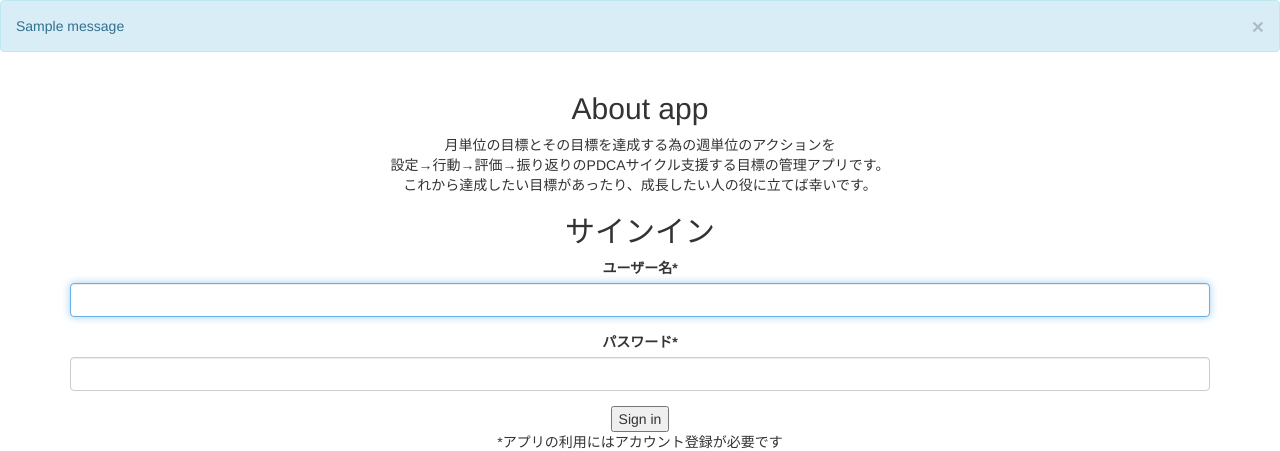
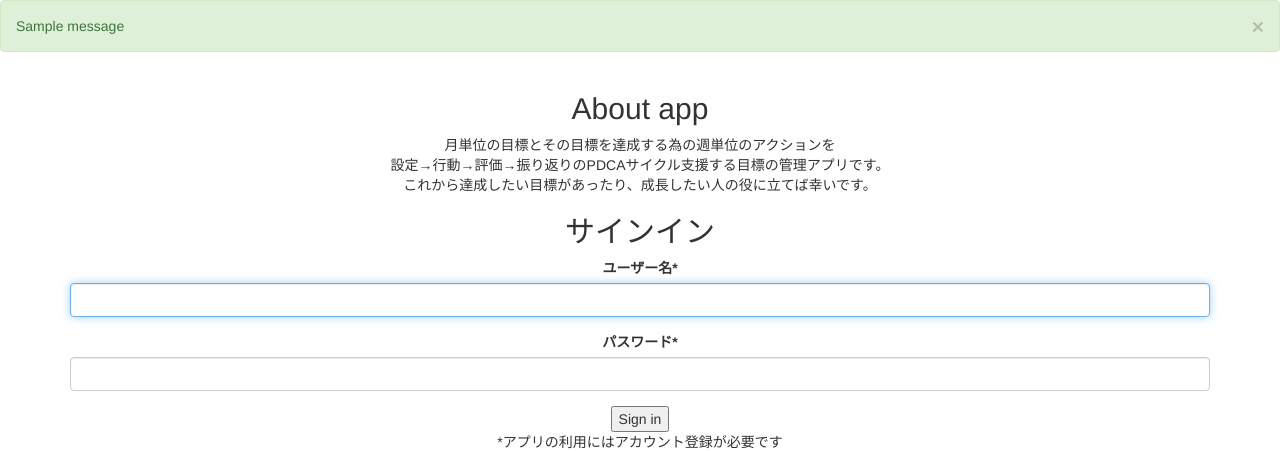
Before and after one commit to Yj-Satoshi/self_management, a Django app: page / in a window 1280 px wide. Shown: the part 70-521 px from the top of the page. Run offline with Django 3.2, Linux system fonts and the light colour scheme; tables that the repository leaves empty hold one stand-in row (values such as "Sample post"); one stand-in notice (Sample message) is shown; some libraries are stand-ins or nearby versions.

Commit message:
アカウント登録失敗時のメッセージ表示実装

```diff
--- a/account/templates/account/base.html
+++ b/account/templates/account/base.html
@@ -41,16 +41,15 @@
   </header>
   <div class="all_content">
     {% if messages %}
-    <div class="alert alert-info">
-            <div class="message-body">
-                {% for message in messages %}
-                <div class=""> {{ message }}  <button type="button" class="close" data-dismiss="alert" aria-label="Close">
-                  <span aria-hidden="true">&times;</span>
-                </button></div>
-
-                {% endfor %}
-            </div>
+    {% for message in messages %}
+    <div class="alert alert-{{ message.tags }}">
+        <div class="message-body">
+            <div class=""> {{ message }}  <button type="button" class="close" data-dismiss="alert" aria-label="Close">
+              <span aria-hidden="true">&times;</span>
+            </button></div>
+        </div>
     </div>
+    {% endfor %}
     {% endif %}
   {% block body %}
 
--- a/account/views.py
+++ b/account/views.py
@@ -48,6 +48,7 @@ def signup(request):
             return redirect('/')
         else:
             form = SignUpForm()
+            messages.error(request, "アカウント作成に失敗しました。もう一度入力下さい。")
     return render(request, 'account/signup.html', {'form': form})
 
 
--- a/config/settings.py
+++ b/config/settings.py
@@ -10,6 +10,7 @@ For the full list of settings and their values, see
 https://docs.djangoproject.com/en/3.1/ref/settings/
 """
 import os
+from django.contrib.messages import constants as messages
 import dj_database_url
 import django_heroku
 
@@ -155,6 +156,9 @@ SASS_TEMPLATE_EXTS = ['.html', '.haml']
 
 MESSAGE_STORAGE = 'django.contrib.messages.storage.session.SessionStorage'
 
+MESSAGE_TAGS = {
+    messages.ERROR: 'danger',
+}
 
 try:
     from . local_settings import *
```
